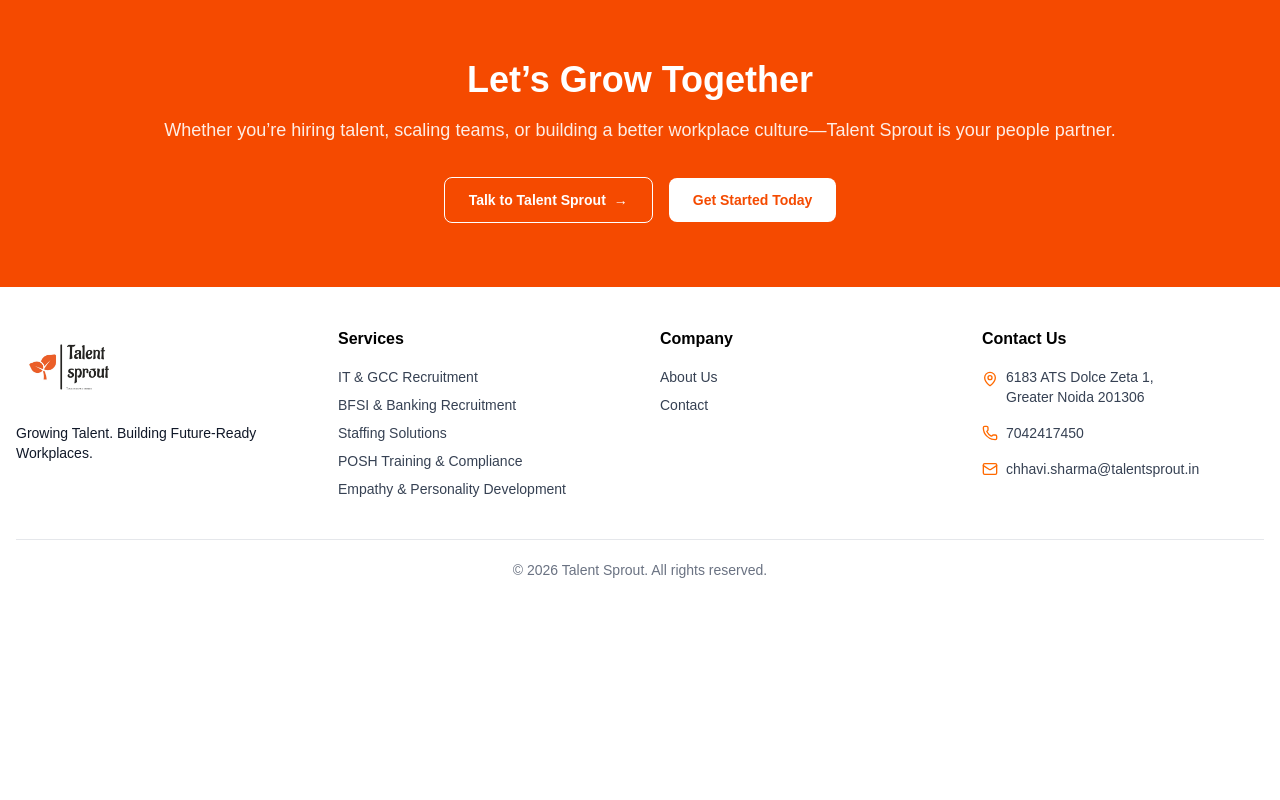
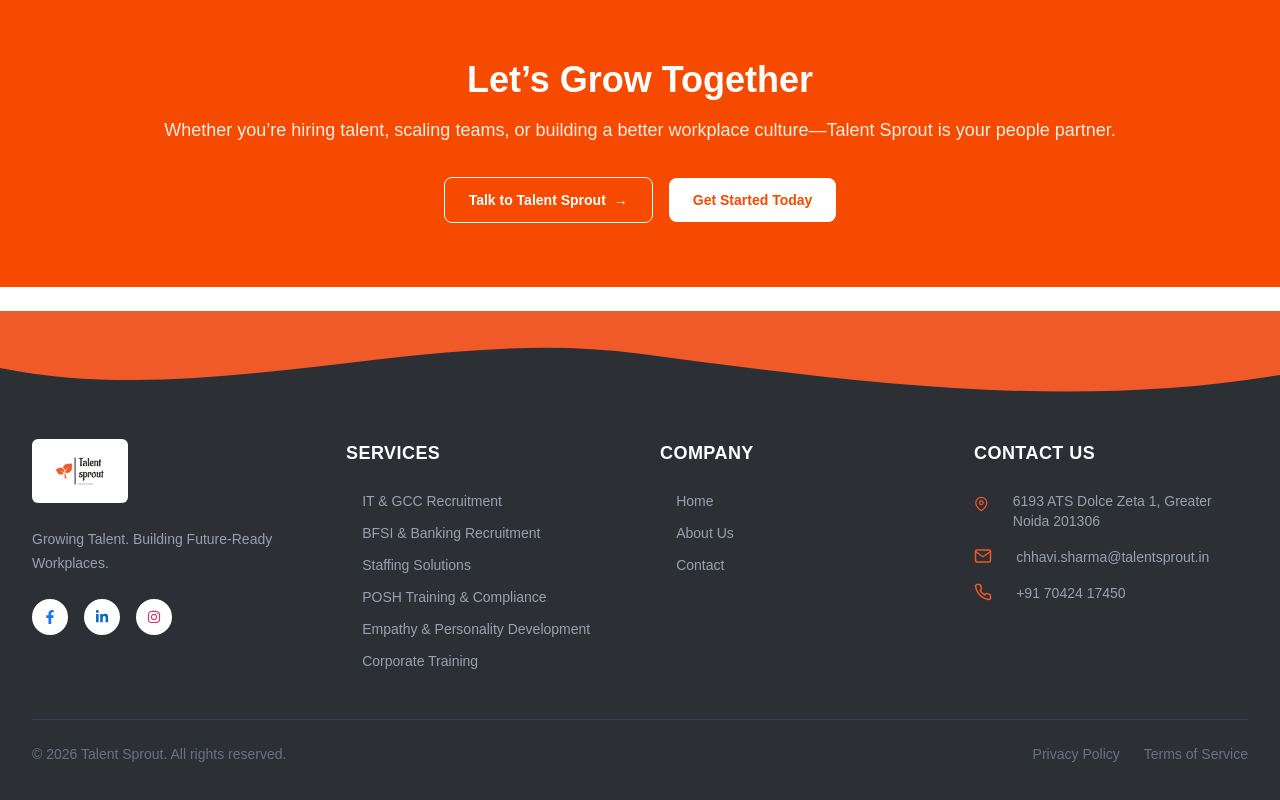
Before and after one commit to ShivamNamdev0007/TalentSproutOfficialWebsit, a Next.js app: page / in a window 1280 px wide. Shown: the part 3118-3918 px from the top of the page. Before the commit the page ends 3738 px from the top, so only its background shows below. Built offline with nearby package versions, Linux system fonts and the light colour scheme.

Commit message:
add footer

```diff
--- a/Components/Footer/Footer.jsx
+++ b/Components/Footer/Footer.jsx
@@ -1,129 +1,177 @@
 "use client";
 
-import React from "react";
-import Link from "next/link";
-import Image from "next/image";
-import { MapPin, Phone, Mail } from "lucide-react";
+import { FaFacebookF, FaLinkedinIn, FaInstagram } from "react-icons/fa";
+import { FiMapPin, FiMail, FiPhone } from "react-icons/fi";
 
 export default function Footer() {
   return (
-    <footer className="bg-white text-gray-700">
-      <div className="max-w-7xl mx-auto px-4 py-10">
+    <footer className="w-full bg-[#2C2F34] text-white relative overflow-hidden">
+      {/* Top Orange Wave */}
+      <div className="absolute top-0 left-0 w-full overflow-hidden leading-0 z-0">
+        <svg
+          viewBox="0 0 1440 180"
+          preserveAspectRatio="none"
+          className="w-full h-32"
+        >
+          <path
+            d="M0,80 C240,140 480,20 720,60 C960,100 1200,140 1440,90 L1440,0 L0,0 Z"
+            fill="#F05A28"
+          />
+        </svg>
+      </div>
 
-        {/* MAIN GRID */}
-        <div
-          className="
-            grid
-            grid-cols-1
-            sm:grid-cols-2
-            lg:grid-cols-4
-            gap-10
-            text-center
-            sm:text-left
-          "
-        >
+      <div className="relative z-10 max-w-7xl mx-auto px-6 lg:px-8 pt-32 pb-12">
+        <div className="grid grid-cols-1 md:grid-cols-2 lg:grid-cols-4 gap-8 xl:gap-10">
 
-          {/* BRAND */}
-          <div className="flex flex-col items-center sm:items-start">
-            <Link href="/" className="mb-4">
-              <Image
+          {/* Logo & About */}
+          <div className="space-y-6">
+            <div className="flex items-center gap-3">
+              <div className="bg-white rounded-md px-4 py-2">
+                <img
                   src="/logo.jpg"
                   alt="Talent Sprout"
-                width={160}
-                height={80}
-                className="h-14 sm:h-16 lg:h-20 w-auto"
-                priority
+                  className="h-12 w-auto"
                 />
-            </Link>
+              </div>
+            </div>
 
-            <p className="text-sm max-w-xs text-gray-900">
+            <p className="text-gray-400 text-sm leading-6 max-w-xs">
               Growing Talent. Building Future-Ready Workplaces.
             </p>
+
+            <div className="flex gap-4">
+              <div className="w-9 h-9 bg-white rounded-full flex items-center justify-center text-[#1877F2] cursor-pointer transition hover:scale-105">
+                <FaFacebookF size={14} />
+              </div>
+              <div className="w-9 h-9 bg-white rounded-full flex items-center justify-center text-[#0A66C2] cursor-pointer transition hover:scale-105">
+                <FaLinkedinIn size={14} />
+              </div>
+              <div className="w-9 h-9 bg-white rounded-full flex items-center justify-center text-[#E1306C] cursor-pointer transition hover:scale-105">
+                <FaInstagram size={14} />
+              </div>
+            </div>
           </div>
 
-          {/* SERVICES */}
-          <div>
-            <h4 className="text-black font-semibold mb-4">Services</h4>
-            <ul className="space-y-2 text-sm">
+          {/* Services */}
+          <div className="space-y-6">
+            <h3 className="text-lg font-semibold tracking-wide uppercase relative inline-block cursor-pointer
+after:absolute after:left-0 after:-bottom-1 after:h-0.5 after:w-0
+after:bg-[#F05A28] after:transition-all after:duration-300
+hover:after:w-full">
+              Services
+            </h3>
+
+            <ul className="space-y-3">
               {[
-                { label: "IT & GCC Recruitment", href: "/services/it-gcc" },
-                { label: "BFSI & Banking Recruitment", href: "/services/bfsi" },
-                { label: "Staffing Solutions", href: "/services/staffing" },
-                { label: "POSH Training & Compliance", href: "/services/posh" },
-                { label: "Empathy & Personality Development", href: "/services/personality" },
-              ].map((item) => (
-                <li key={item.label}>
-                  <Link
-                    href={item.href}
-                    className="block hover:text-orange-500"
+                "IT & GCC Recruitment",
+                "BFSI & Banking Recruitment",
+                "Staffing Solutions",
+                "POSH Training & Compliance",
+                "Empathy & Personality Development",
+                "Corporate Training",
+              ].map((item, index) => (
+                <li
+                  key={index}
+                  className="group flex items-center gap-2 cursor-pointer overflow-hidden"
                 >
-                    {item.label}
-                  </Link>
+                  {/* Arrow */}
+                  <span className="text-[#F05A28] text-sm transform -translate-x-3 opacity-0 transition-all duration-300 group-hover:translate-x-0 group-hover:opacity-100">
+                    &gt;
+                  </span>
+
+                  {/* Text */}
+                  <span className="text-gray-400 text-sm transition-all duration-300 group-hover:text-[#F05A28] group-hover:translate-x-1">
+                    {item}
+                  </span>
                 </li>
               ))}
             </ul>
           </div>
 
-          {/* COMPANY */}
-          <div>
-            <h4 className="text-black font-semibold mb-4">Company</h4>
-            <ul className="space-y-2 text-sm">
-              <li>
-                <Link href="/about" className="block hover:text-orange-500">
-                  About Us
-                </Link>
+          {/* Company */}
+          <div className="space-y-6">
+            <h3 className="text-lg font-semibold tracking-wide uppercase relative inline-block cursor-pointer
+after:absolute after:left-0 after:-bottom-1 after:h-0.5 after:w-0
+after:bg-[#F05A28] after:transition-all after:duration-300
+hover:after:w-full">
+              Company
+            </h3>
+
+            <ul className="space-y-3">
+              {["Home", "About Us", "Contact"].map((item, index) => (
+                <li
+                  key={index}
+                  className="group flex items-center gap-2 cursor-pointer overflow-hidden"
+                >
+                  <span className="text-[#F05A28] text-sm transform -translate-x-3 opacity-0 transition-all duration-300 group-hover:translate-x-0 group-hover:opacity-100">
+                    &gt;
+                  </span>
+
+                  <span className="text-gray-400 text-sm transition-all duration-300 group-hover:text-[#F05A28] group-hover:translate-x-1">
+                    {item}
+                  </span>
                 </li>
-              <li>
-                <Link href="/contact" className="block hover:text-orange-500">
-                  Contact
-                </Link>
-              </li>
+              ))}
             </ul>
           </div>
 
-          {/* CONTACT */}
-          <div>
-            <h4 className="text-black font-semibold mb-4">Contact Us</h4>
-            <ul className="space-y-4 text-sm">
+          {/* Contact */}
+          <div className="space-y-6">
+            <h3 className="text-lg font-semibold tracking-wide uppercase relative inline-block cursor-pointer
+after:absolute after:left-0 after:-bottom-1 after:h-0.5 after:w-0
+after:bg-[#F05A28] after:transition-all after:duration-300
+hover:after:w-full">
+              Contact Us
+            </h3>
 
-              <li className="flex flex-col sm:flex-row items-center sm:items-start gap-2">
-                <MapPin className="w-4 h-4 text-orange-500 mt-1 shrink-0" />
-                <Link
-                  href="https://maps.google.com/?q=ATS+Dolce+Zeta+1+Greater+Noida"
-                  target="_blank"
-                  className="hover:text-orange-500 text-center sm:text-left"
+            <div className="space-y-4">
+              {[
+                {
+                  icon: <FiMapPin size={18} className="text-[#F05A28] mt-1" />,
+                  text: "6193 ATS Dolce Zeta 1, Greater Noida 201306",
+                },
+                {
+                  icon: <FiMail size={18} className="text-[#F05A28]" />,
+                  text: "chhavi.sharma@talentsprout.in",
+                },
+                {
+                  icon: <FiPhone size={18} className="text-[#F05A28]" />,
+                  text: "+91 70424 17450",
+                },
+              ].map((item, index) => (
+                <div
+                  key={index}
+                  className="group flex items-start gap-2 cursor-pointer overflow-hidden"
                 >
-                  6183 ATS Dolce Zeta 1, <br />
-                  Greater Noida 201306
-                </Link>
-              </li>
+                  {item.icon}
 
-              <li className="flex justify-center sm:justify-start items-center gap-2">
-                <Phone className="w-4 h-4 text-orange-500 shrink-0" />
-                <Link href="tel:7042417450" className="hover:text-orange-500">
-                  7042417450
-                </Link>
-              </li>
+                  <span className="text-[#F05A28] text-sm transform -translate-x-3 opacity-0 transition-all duration-300 group-hover:translate-x-0 group-hover:opacity-100">
+                    &gt;
+                  </span>
 
-              <li className="flex justify-center sm:justify-start items-center gap-2 break-all">
-                <Mail className="w-4 h-4 text-orange-500 shrink-0" />
-                <Link
-                  href="mailto:chhavi.sharma@talentsprout.in"
-                  className="hover:text-orange-500"
-                >
-                  chhavi.sharma@talentsprout.in
-                </Link>
-              </li>
-
-            </ul>
+                  <p className="text-gray-400 text-sm transition-all duration-300 group-hover:text-[#F05A28] group-hover:translate-x-1">
+                    {item.text}
+                  </p>
+                </div>
+              ))}
             </div>
           </div>
 
-        {/* FOOTER BOTTOM */}
-        <div className="border-t border-gray-200 mt-10 pt-5 text-center text-xs sm:text-sm text-gray-500">
-          © {new Date().getFullYear()} Talent Sprout. All rights reserved.
         </div>
 
+        {/* Bottom Bar */}
+        <div className="border-t border-gray-700 mt-12 pt-6 flex flex-col md:flex-row items-center justify-between text-gray-500 text-sm">
+          <p>© 2026 Talent Sprout. All rights reserved.</p>
+
+          <div className="flex gap-6 mt-4 md:mt-0">
+            <p className="cursor-pointer hover:text-white transition">
+              Privacy Policy
+            </p>
+            <p className="cursor-pointer hover:text-white transition">
+              Terms of Service
+            </p>
+          </div>
+        </div>
       </div>
     </footer>
   );
--- a/app/(users)/page.js
+++ b/app/(users)/page.js
@@ -19,6 +19,7 @@
     {/* <StatsSection/> */}
     <WhyTalentSprout/>
     <GrowTogetherCTA/>
+    <br></br>
     <Footer/>
    </>
   );
```
Lines whose indentation alone changed are shown as unchanged.
